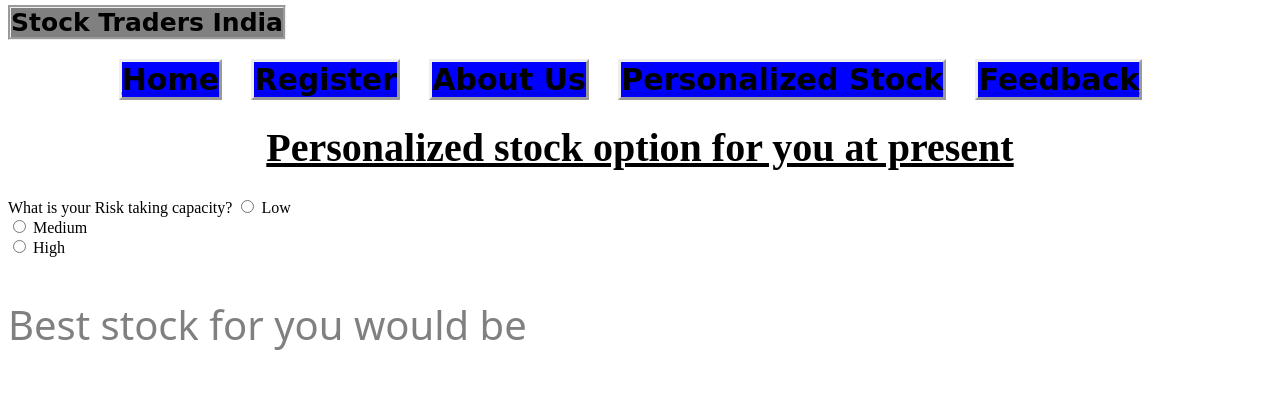
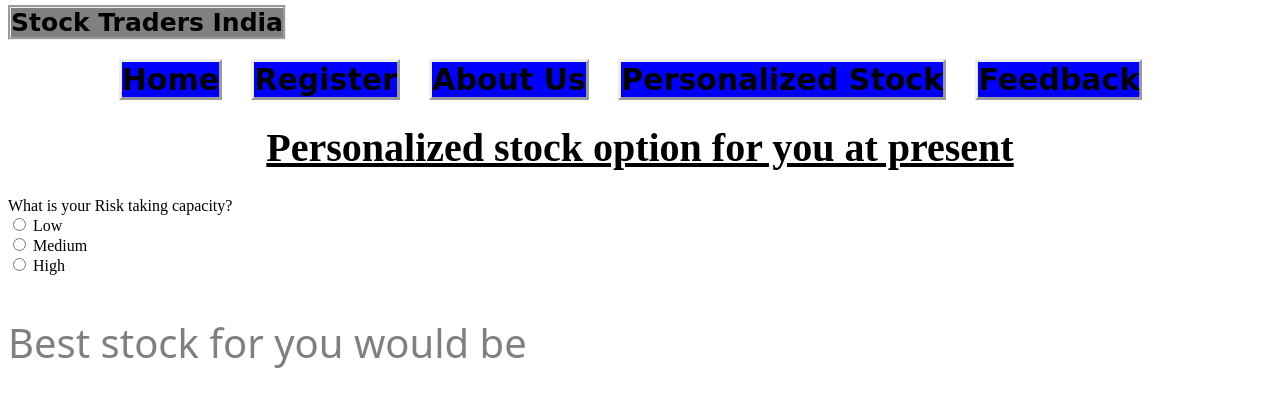
Before and after one commit to Jeeten10/MiniWebsite, a plain HTML site: page Personalize.html in a window 1280 px wide. Drawn offline with Linux system fonts and the light colour scheme.

Commit message:
Update Personalize.html

```diff
--- a/Personalize.html
+++ b/Personalize.html
@@ -31,7 +31,7 @@
 		<a href="https://jeeten10.github.io/MiniWebsite/Personalize.html"><span style="margin-right:0.5cm;color:black;border-style:outset;background-color:blue">Personalized Stock</span></a>
 		<a href="https://jeeten10.github.io/MiniWebsite/Feedback.html"><span style="margin-right:0.5cm;color:black;border-style:outset;background-color:blue">Feedback</span></a></center>
 		<h1><center><u><b>Personalized stock option for you at present</b></u></center></h1>
-		<label>What is your Risk taking capacity?</label>
+		<label>What is your Risk taking capacity?</label><br>
 		<input type="radio" class="check" onchange="trigger(this)" name="ra" value="low">
   		<label for="low">Low</label><br>
   		<input type="radio" class="check" onchange="trigger(this)" name="ra" value="medium">
```
